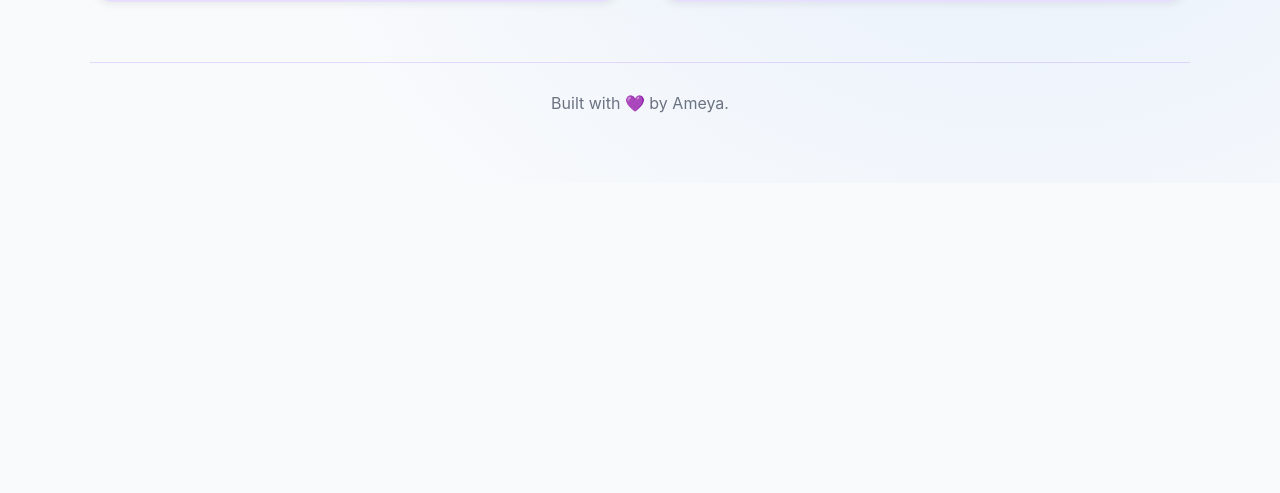
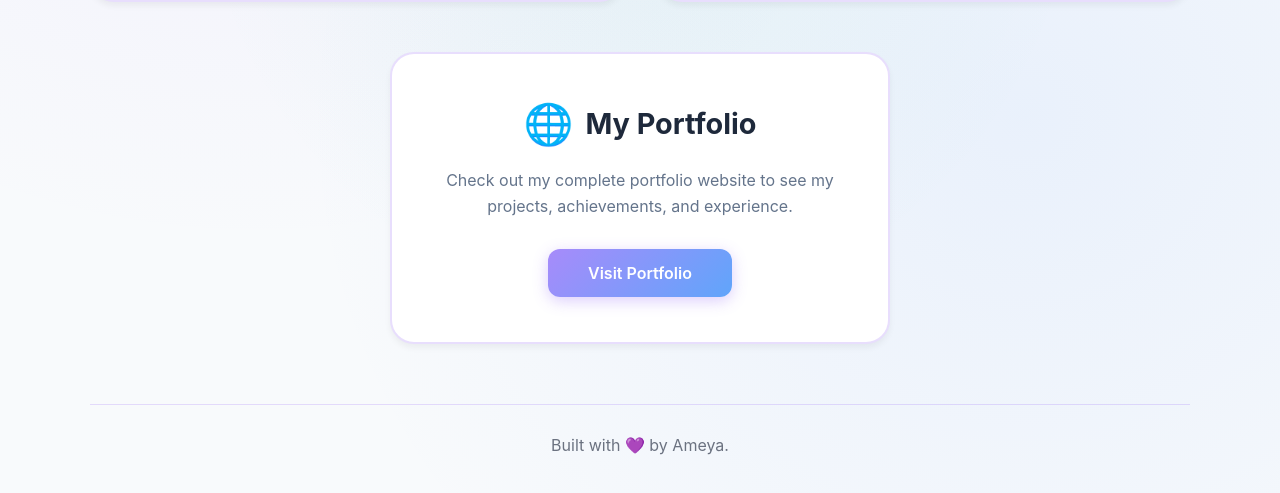
Before and after one commit to AmeyaaSui30/Coding_profiles, a plain HTML site: page Coding.Html in a window 1280 px wide. Shown: the part 833-1326 px from the top of the page. Before the commit the page ends 1016 px from the top, so only its background shows below. Drawn offline with Linux system fonts and the light colour scheme.

Commit message:
2nd commit

```diff
--- a/Coding.Html
+++ b/Coding.Html
@@ -176,6 +176,95 @@
             font-size: 1.1rem;
         }
 
+        .portfolio-section {
+            margin: 50px 0;
+            display: flex;
+            justify-content: center;
+        }
+
+        .portfolio-card {
+            background: #ffffff;
+            border-radius: 24px;
+            padding: 45px;
+            border: 2px solid rgba(139, 92, 246, 0.2);
+            max-width: 500px;
+            width: 100%;
+            box-shadow: 0 4px 6px rgba(0, 0, 0, 0.05);
+            transition: all 0.4s ease;
+            position: relative;
+            overflow: hidden;
+            text-align: center;
+        }
+
+        .portfolio-card::before {
+            content: '';
+            position: absolute;
+            top: 0;
+            left: 0;
+            right: 0;
+            height: 4px;
+            background: linear-gradient(90deg, #a78bfa, #60a5fa, #34d399);
+            opacity: 0;
+            transition: opacity 0.4s ease;
+        }
+
+        .portfolio-card:hover::before {
+            opacity: 1;
+        }
+
+        .portfolio-card:hover {
+            transform: translateY(-10px);
+            border-color: rgba(139, 92, 246, 0.5);
+            box-shadow: 0 20px 40px rgba(139, 92, 246, 0.15);
+        }
+
+        .portfolio-header {
+            display: flex;
+            align-items: center;
+            justify-content: center;
+            margin-bottom: 20px;
+        }
+
+        .portfolio-icon {
+            font-size: 2.5rem;
+            margin-right: 12px;
+        }
+
+        .portfolio-title {
+            font-size: 1.8rem;
+            font-weight: 700;
+            color: #1e293b;
+        }
+
+        .portfolio-description {
+            color: #64748b;
+            font-size: 1rem;
+            margin: 20px 0 30px 0;
+            line-height: 1.6;
+        }
+
+        .portfolio-btn {
+            display: inline-block;
+            padding: 14px 40px;
+            background: linear-gradient(135deg, #a78bfa 0%, #60a5fa 100%);
+            color: #ffffff;
+            text-decoration: none;
+            border-radius: 12px;
+            font-weight: 600;
+            font-size: 1rem;
+            transition: all 0.3s ease;
+            box-shadow: 0 4px 15px rgba(139, 92, 246, 0.3);
+        }
+
+        .portfolio-btn:hover {
+            transform: translateY(-3px);
+            box-shadow: 0 8px 25px rgba(139, 92, 246, 0.4);
+        }
+
+        .portfolio-btn:active {
+            transform: translateY(-1px);
+        }
+
         footer {
             text-align: center;
             margin-top: 60px;
@@ -215,6 +304,18 @@
 
             .link-item {
                 padding: 16px 18px;
+            }
+
+            .portfolio-card {
+                padding: 35px 25px;
+            }
+
+            .portfolio-title {
+                font-size: 1.5rem;
+            }
+
+            .portfolio-description {
+                font-size: 0.95rem;
             }
         }
 
@@ -302,6 +403,18 @@
             </div>
         </div>
 
+        <!-- Portfolio Section -->
+        <div class="portfolio-section">
+            <div class="portfolio-card">
+                <div class="portfolio-header">
+                    <span class="portfolio-icon">🌐</span>
+                    <h2 class="portfolio-title">My Portfolio</h2>
+                </div>
+                <p class="portfolio-description">Check out my complete portfolio website to see my projects, achievements, and experience.</p>
+                <a href="https://ameyasurvexyz.vercel.app/" class="portfolio-btn" target="_blank">Visit Portfolio</a>
+            </div>
+        </div>
+
         <footer>
             <p>Built with <span class="heart">💜</span> by Ameya.</p>
         </footer>
```
